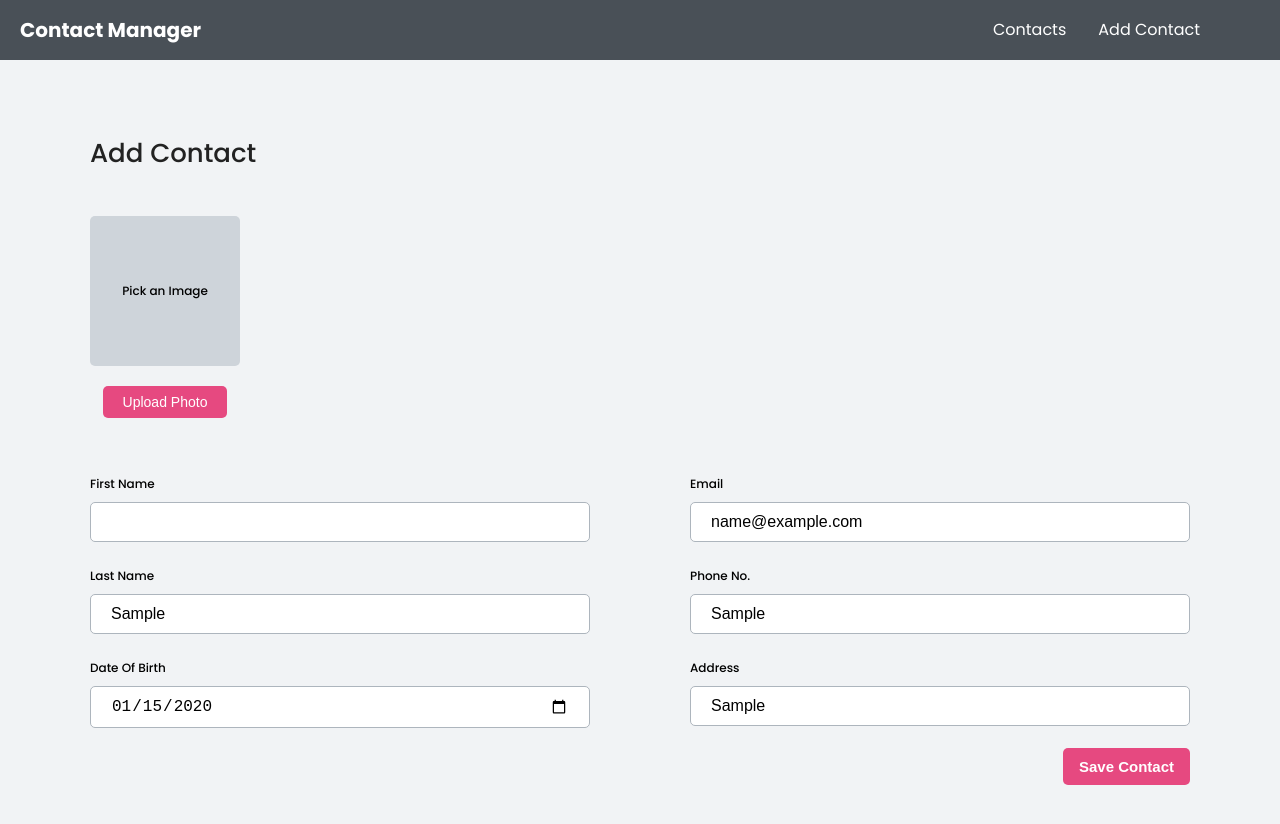
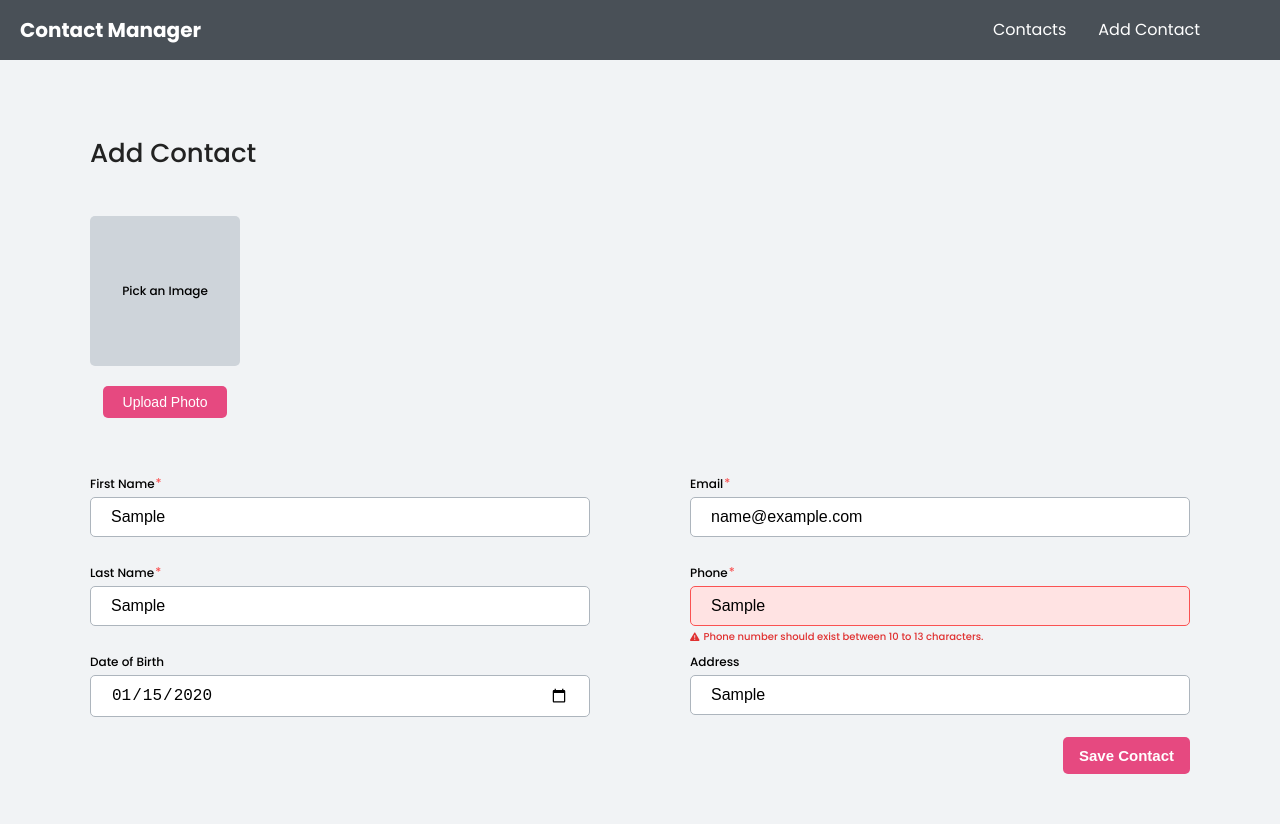
Before and after one commit to wasifalam23/contact-manager, a React (Create React App) app in the folder client/: page /addContact in a window 1280 px wide. Both pictures are taken after typing "Sample", "Sample", "2020-01-15", "name@example.com", "Sample", "Sample" into the empty fields and a click on the button "Save Contact". Shown: the top 824 px of the page. Built offline with nearby package versions, Linux system fonts and the light colour scheme; the HTML template or start-up script is replaced by a standard one.

Commit message:
implemented rest of the inputs validations and functionality

```diff
--- a/client/package.json
+++ b/client/package.json
@@ -3,6 +3,9 @@
   "version": "0.1.0",
   "private": true,
   "dependencies": {
+    "@fortawesome/fontawesome-svg-core": "^6.2.0",
+    "@fortawesome/free-solid-svg-icons": "^6.2.0",
+    "@fortawesome/react-fontawesome": "^0.2.0",
     "@testing-library/jest-dom": "^5.16.5",
     "@testing-library/react": "^13.4.0",
     "@testing-library/user-event": "^13.5.0",
--- a/client/src/components/FormElements/AddContactForm.js
+++ b/client/src/components/FormElements/AddContactForm.js
@@ -6,7 +6,10 @@ import Input from './Input/Input';
 import './AddContactForm.scss';
 import Button from '../../utils/Button/Button';
 
-const nameValidate = (value) => value !== '';
+const textValidate = (value) => value.trim() !== '';
+const emailValidate = (value) => value.includes('@');
+const phoneValidate = (value) =>
+  value.trim().length >= 10 && value.trim().length <= 13;
 
 const AddContactForm = () => {
   const {
@@ -16,17 +19,77 @@ const AddContactForm = () => {
     hasError: firstNameHasError,
     isValid: firstNameIsValid,
     reset: fristNameReset,
-  } = useForm(nameValidate);
+  } = useForm(textValidate);
+
+  const {
+    value: enteredLastName,
+    valueChangeHandler: lastNameChangeHandler,
+    valueBlurHandler: lastNameBlurHandler,
+    hasError: lastNameHasError,
+    isValid: lastNameIsValid,
+    reset: lastNameReset,
+  } = useForm(textValidate);
+
+  const {
+    value: enteredDate,
+    valueChangeHandler: dateChangeHandler,
+    reset: dateReset,
+  } = useForm(textValidate);
+
+  const {
+    value: enteredEmail,
+    valueChangeHandler: emailChangeHandler,
+    valueBlurHandler: emailBlurHandler,
+    hasError: emailHasError,
+    isValid: emailIsValid,
+    reset: emailReset,
+  } = useForm(emailValidate);
+
+  const {
+    value: enteredPhone,
+    valueChangeHandler: phoneChangeHandler,
+    valueBlurHandler: phoneBlurHandler,
+    hasError: phoneHasError,
+    isValid: phoneIsValid,
+    reset: phoneReset,
+  } = useForm(phoneValidate);
+
+  const {
+    value: enteredAddress,
+    valueChangeHandler: addressChangeHandler,
+    reset: addressReset,
+  } = useForm(textValidate);
+
+  let formIsValid = false;
+
+  if (firstNameIsValid && lastNameIsValid && emailIsValid && phoneIsValid) {
+    formIsValid = true;
+  }
 
   const formSubmissionHandler = (e) => {
     e.preventDefault();
 
-    if (!firstNameIsValid) {
+    if (!formIsValid) {
       return;
     }
 
-    console.log(enteredFirstName);
+    const data = {
+      firstName: enteredFirstName,
+      lastName: enteredLastName,
+      dateOfBirth: enteredDate,
+      email: enteredEmail,
+      phone: enteredPhone,
+      address: enteredAddress,
+    };
+
+    console.log(data);
+
     fristNameReset();
+    lastNameReset();
+    emailReset();
+    dateReset();
+    phoneReset();
+    addressReset();
   };
 
   return (
@@ -39,19 +102,63 @@ const AddContactForm = () => {
               id="first-name"
               label="First Name"
               type="text"
+              inputRequired
               value={enteredFirstName}
               onChange={firstNameChangedHandler}
               onBlur={firstNameBlurHandler}
               inputHasError={firstNameHasError}
+              errorMsg="First Name must not be empty."
             />
-            <Input id="last-name" label="Last Name" type="text" />
-            <Input id="birth-date" label="Date Of Birth" type="date" />
+            <Input
+              id="last-name"
+              label="Last Name"
+              type="text"
+              inputRequired
+              value={enteredLastName}
+              onChange={lastNameChangeHandler}
+              onBlur={lastNameBlurHandler}
+              inputHasError={lastNameHasError}
+              errorMsg="Last Name must not be empty."
+            />
+            <Input
+              id="birth-date"
+              label="Date of Birth"
+              type="date"
+              value={enteredDate}
+              onChange={dateChangeHandler}
+            />
           </div>
 
           <div className="form-control__right">
-            <Input id="email" label="Email" type="email" />
-            <Input id="phone" label="Phone No." type="text" />
-            <Input id="address" label="Address" type="text" />
+            <Input
+              id="email"
+              label="Email"
+              type="email"
+              inputRequired
+              value={enteredEmail}
+              onChange={emailChangeHandler}
+              onBlur={emailBlurHandler}
+              inputHasError={emailHasError}
+              errorMsg="Invalid email Address."
+            />
+            <Input
+              id="phone"
+              label="Phone"
+              type="text"
+              inputRequired
+              value={enteredPhone}
+              onChange={phoneChangeHandler}
+              onBlur={phoneBlurHandler}
+              inputHasError={phoneHasError}
+              errorMsg="Phone number should exist between 10 to 13 characters."
+            />
+            <Input
+              id="address"
+              label="Address"
+              type="text"
+              value={enteredAddress}
+              onChange={addressChangeHandler}
+            />
           </div>
           <Button
             type="submit"
--- a/client/src/components/FormElements/AddContactForm.scss
+++ b/client/src/components/FormElements/AddContactForm.scss
@@ -17,7 +17,7 @@
   &__right {
     display: flex;
     flex-direction: column;
-    gap: 2.8rem;
+    gap: 3rem;
   }
 
   &__input--holders {
--- a/client/src/components/FormElements/ImageUpload/ImageUpload.js
+++ b/client/src/components/FormElements/ImageUpload/ImageUpload.js
@@ -5,8 +5,7 @@ import './ImageUpload.scss';
 const ImageUpload = (props) => {
   const [file, setFile] = useState();
   const [previewUrl, setPreviewUrl] = useState();
-
-  // console.log(previewUrl);
+  const [isValid, setIsValid] = useState(false);
 
   const filePickerRef = useRef();
 
@@ -25,9 +24,13 @@ const ImageUpload = (props) => {
   }, [file]);
 
   const pickedHandler = (e) => {
+    let pickedFile;
     if (e.target.files && e.target.files.length === 1) {
-      const pickedFile = e.target.files[0];
+      pickedFile = e.target.files[0];
       setFile(pickedFile);
+      setIsValid(true);
+    } else {
+      setIsValid(false);
     }
   };
 
--- a/client/src/components/FormElements/Input/Input.js
+++ b/client/src/components/FormElements/Input/Input.js
@@ -1,4 +1,6 @@
 import React from 'react';
+import { faExclamationTriangle } from '@fortawesome/free-solid-svg-icons';
+import { FontAwesomeIcon } from '@fortawesome/react-fontawesome';
 import './Input.scss';
 
 const Input = (props) => {
@@ -10,6 +12,7 @@ const Input = (props) => {
     <div className={inputClass}>
       <label className="input__label" htmlFor={props.id}>
         {props.label}
+        {props.inputRequired && <span className="input__required">*</span>}
       </label>
       <input
         id={props.id}
@@ -18,6 +21,15 @@ const Input = (props) => {
         onChange={props.onChange}
         onBlur={props.onBlur}
       />
+      {props.inputHasError && (
+        <p className="input__error--msg">
+          <FontAwesomeIcon
+            className="input__error--icon"
+            icon={faExclamationTriangle}
+          />
+          {props.errorMsg}
+        </p>
+      )}
     </div>
   );
 };
--- a/client/src/components/FormElements/Input/Input.scss
+++ b/client/src/components/FormElements/Input/Input.scss
@@ -4,12 +4,20 @@
   &__box {
     display: flex;
     flex-direction: column;
-    gap: 1.2rem;
+    gap: 0.7rem;
+    position: relative;
   }
 
   &__label {
     font-size: 1.2rem;
     font-weight: $font-medium;
+  }
+
+  &__required {
+    color: $color-red-danger;
+    position: absolute;
+    margin-left: 0.1rem;
+    margin-top: -0.1rem;
   }
 
   &__box input {
@@ -22,17 +30,31 @@
 
   &__box input:focus {
     outline: none;
-    // border-color: #240370;
-    // background-color: #e0d4fd;
+
+    border-color: $color-dark-gray;
+    background-color: $color-light-extra-gray;
   }
 
   &__box--invalid input {
-    border: 1px solid #b40e0e;
-    background-color: #fddddd;
+    border: 1px solid $color-red-danger;
+    background-color: $color-red-light;
   }
 
   &__box--invalid input:focus {
-    border-color: #ff8800;
-    background-color: #fbe8d2;
+    border-color: #f783ac;
+    background-color: #ffdeeb;
+  }
+
+  &__error--icon {
+    margin-right: 0.4rem;
+    font-size: 0.95rem;
+  }
+
+  &__error--msg {
+    position: absolute;
+    bottom: -1.6rem;
+    color: #e03131;
+    font-size: 1rem;
+    font-weight: $font-medium;
   }
 }
--- a/client/src/index.scss
+++ b/client/src/index.scss
@@ -23,6 +23,10 @@ body {
 $color-primary-pink: #e64980;
 $color-dark-gray: #495057;
 $color-light-gray: #ced4da;
+$color-light-extra-gray: #f1f3f5;
+
+$color-red-danger: #fa5252;
+$color-red-light: #ffe3e3;
 
 $color-white: #fff;
 $color-black: #222;
```
Also changed, not shown: 1 other file (tests, documents, lock files or other folders).
